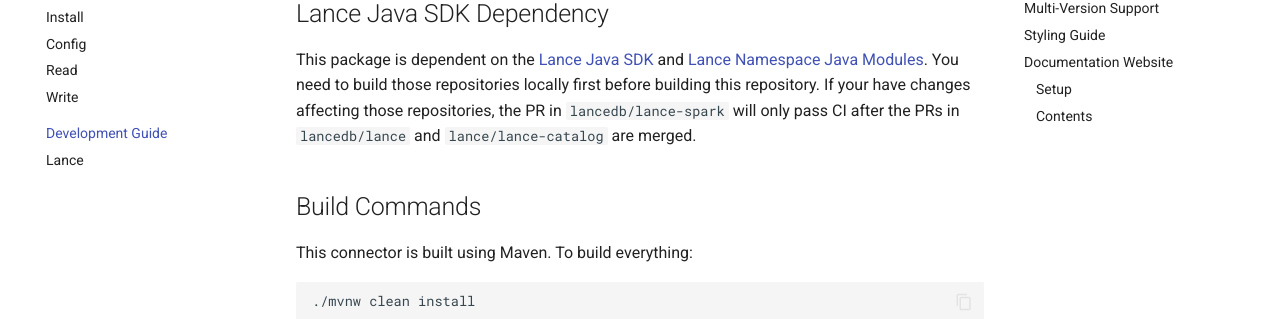
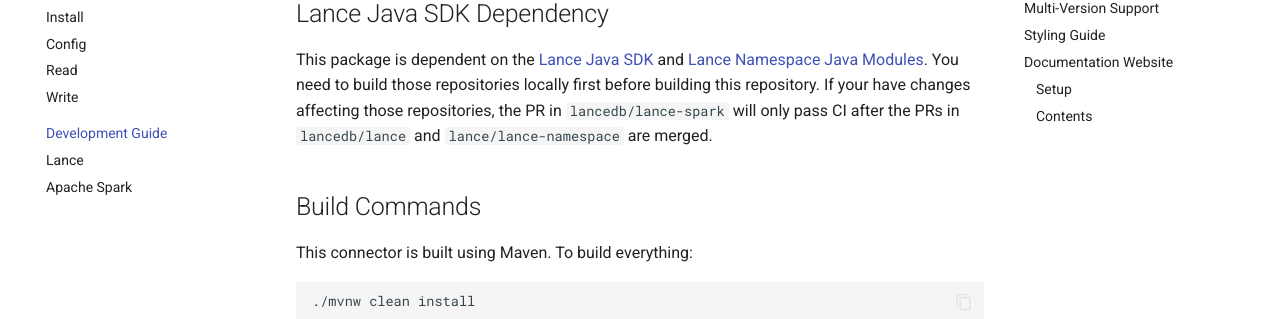
Before and after one commit to lancedb/lance-spark, an MkDocs documentation site: the page built from docs/src/dev-guide.md, in a window 1280 px wide and 900 px high. Shown: the part 184-503 px from the top of the window. Built offline with MkDocs 1.6.1 and Material for MkDocs 9.7.7, drawn with Linux system fonts in a browser that asks for light colours; comment, search, counter and statistics services are not loaded.

```diff
--- a/docs/mkdocs.yml
+++ b/docs/mkdocs.yml
@@ -73,3 +73,4 @@ nav:
     - Write: user-guide/write.md
   - Development Guide: dev-guide.md
   - Lance: https://lancedb.github.io/lance
+  - Apache Spark: https://spark.apache.org/third-party-projects.html
--- a/docs/src/dev-guide.md
+++ b/docs/src/dev-guide.md
@@ -6,7 +6,7 @@ This package is dependent on the [Lance Java SDK](https://github.com/lancedb/lan
 [Lance Namespace Java Modules](https://github.com/lancedb/lance-namespace/tree/main/java).
 You need to build those repositories locally first before building this repository.
 If your have changes affecting those repositories,
-the PR in `lancedb/lance-spark` will only pass CI after the PRs in `lancedb/lance` and `lance/lance-catalog` are merged.
+the PR in `lancedb/lance-spark` will only pass CI after the PRs in `lancedb/lance` and `lance/lance-namespace` are merged.
 
 ## Build Commands
 
```
Also changed, not shown: docs/src/index.md (+1 -1 lines), 1 other file.
